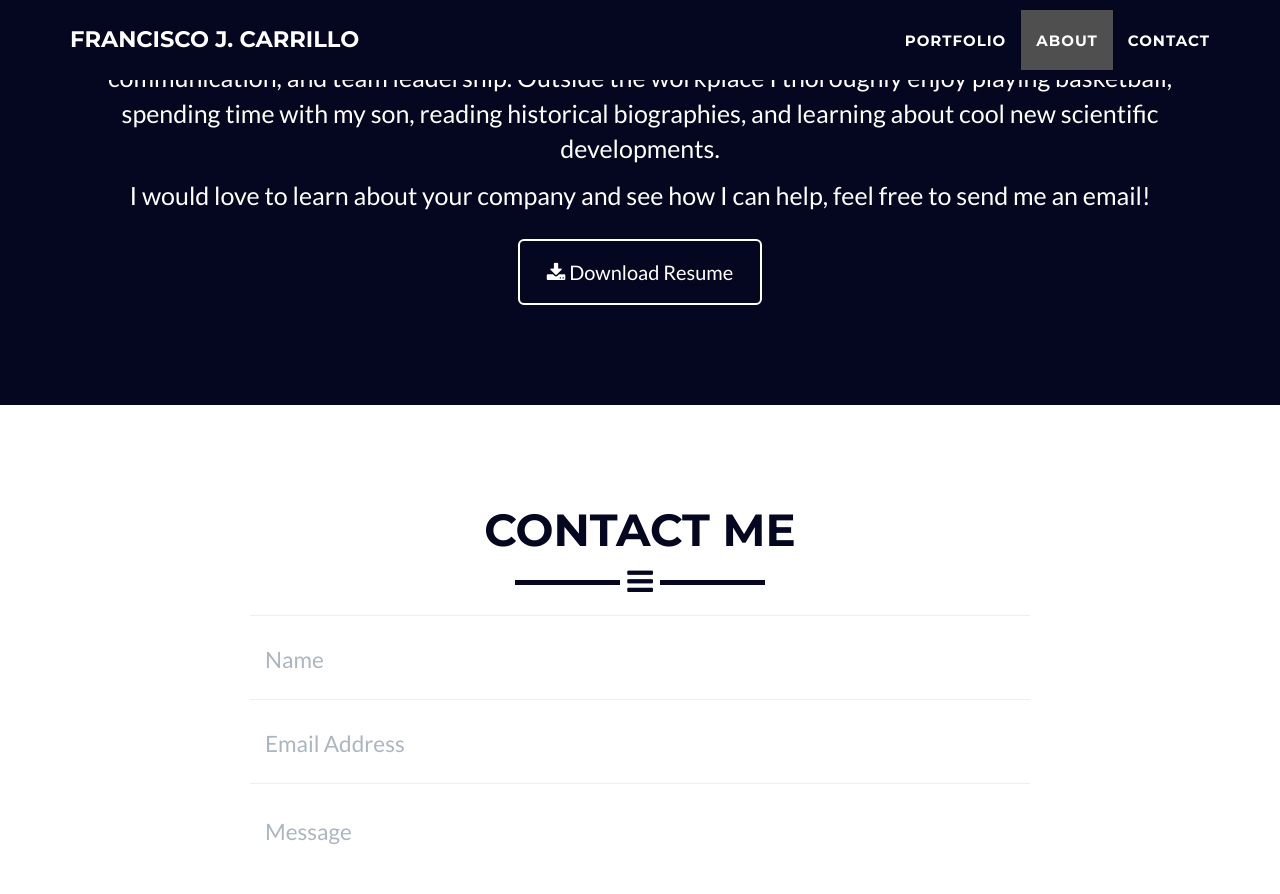
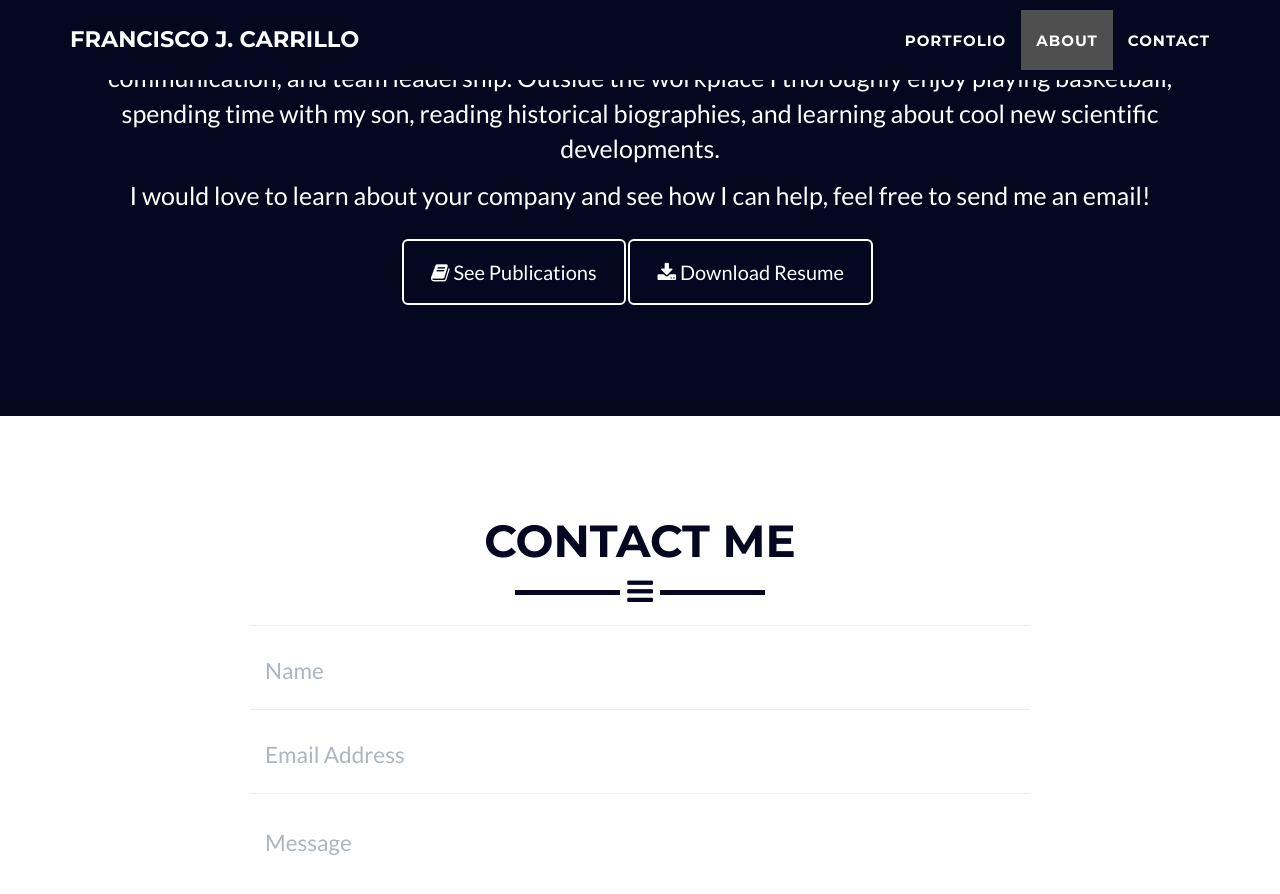
Before and after one commit to Franjcf/Franjcf.github.io, a Jekyll site: the page built from _posts/2021-06-30-Prediction of Stochastic Clogging Processes.markdown, in a window 1280 px wide and 900 px high, scrolled down 2675 px. Shown: the top 894 px of the window. Built offline with Jekyll 4.4.1, drawn with Linux system fonts in a browser that asks for light colours.

Commit message:
new commit

```diff
--- a/_includes/about.html
+++ b/_includes/about.html
@@ -16,9 +16,15 @@
 		    </p>
 
 		    <p style="font-size:25px;"> I would love to learn about your company and see how I can help, feel free to send me an email! </p>
-		    <a href="img/Resume.pdf" download="Resume Francisco J. Carrillo"" class="btn btn-lg btn-outline">
-                        <i class="fa fa-download"></i> Download Resume
-                    </a>
+		    	<ul class="list-inline item-details">
+                                <a href="https://scholar.google.com/citations?user=HhYUSEYAAAAJ&hl=en#" class="btn btn-lg btn-outline">
+                                <i class="fa fa-book"></i> See Publications
+                                </a>
+
+				<a href="img/Resume.pdf" download="Resume Francisco J. Carrillo" class="btn btn-lg btn-outline">
+                        	<i class="fa fa-download"></i> Download Resume
+                    		</a>
+			</ul>
                 </div>
             </div>
         </div>
```
